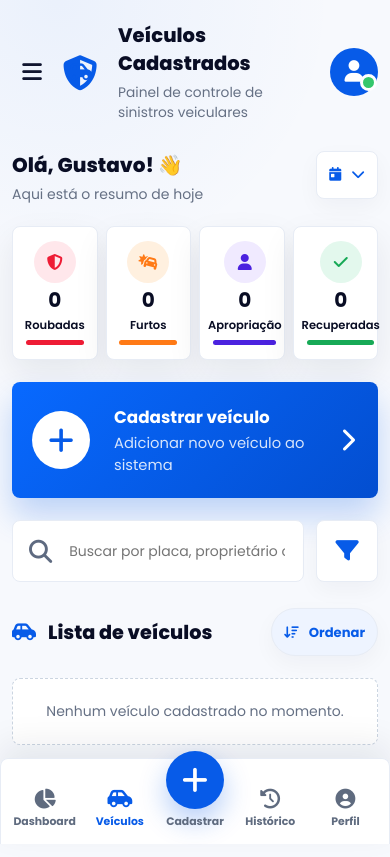
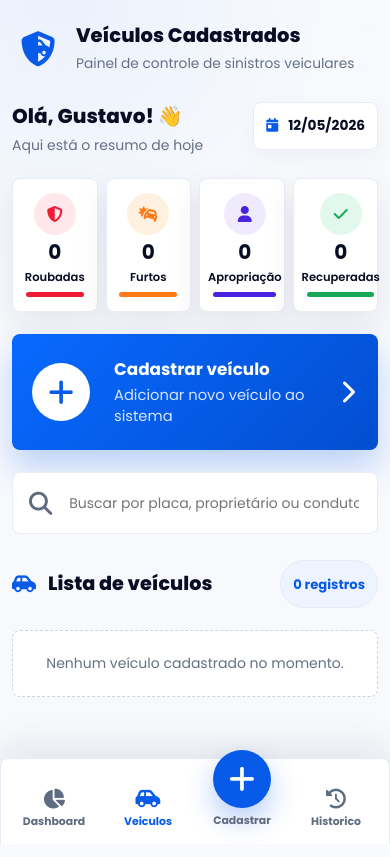
Before and after one commit to GustavoTech10/sistema-sinistros-veiculares, a PHP site: page / in a window 390 px wide. Run offline with PHP 8.4, Linux system fonts and the light colour scheme; data that the repository does not hold is empty.

Commit message:
Refine responsive layout and remove unused controls

```diff
--- a/includes/footer.php
+++ b/includes/footer.php
@@ -1,28 +1,31 @@
-            <nav class="bottom-nav" aria-label="Navegação principal">
+            <nav class="bottom-nav" aria-label="Navegacao principal">
                 <a href="dashboard.php" class="bottom-nav-link<?php echo navActive('dashboard.php', $currentPage); ?>">
                     <i class="fas fa-chart-pie"></i>
                     <span>Dashboard</span>
                 </a>
                 <a href="index.php" class="bottom-nav-link<?php echo navActive('index.php', $currentPage); ?>">
                     <i class="fas fa-car-side"></i>
-                    <span>Veículos</span>
+                    <span>Veiculos</span>
                 </a>
-                <a href="cadastrar.php" class="bottom-nav-link nav-primary<?php echo navActive('cadastrar.php', $currentPage); ?>">
-                    <i class="fas fa-plus"></i>
-                    <span>Cadastrar</span>
-                </a>
+                <?php if ($currentPage === 'index.php'): ?>
+                    <button type="button" class="bottom-nav-link nav-primary open-register-modal">
+                        <i class="fas fa-plus"></i>
+                        <span>Cadastrar</span>
+                    </button>
+                <?php else: ?>
+                    <a href="cadastrar.php" class="bottom-nav-link nav-primary<?php echo navActive('cadastrar.php', $currentPage); ?>">
+                        <i class="fas fa-plus"></i>
+                        <span>Cadastrar</span>
+                    </a>
+                <?php endif; ?>
                 <a href="historico.php" class="bottom-nav-link<?php echo navActive('historico.php', $currentPage); ?>">
                     <i class="fas fa-clock-rotate-left"></i>
-                    <span>Histórico</span>
-                </a>
-                <a href="index.php" class="bottom-nav-link">
-                    <i class="fas fa-circle-user"></i>
-                    <span>Perfil</span>
+                    <span>Historico</span>
                 </a>
             </nav>
         </main>
     </div>
     <script src="https://cdn.jsdelivr.net/npm/chart.js"></script>
-    <script src="script.js?v=app-20260512-1"></script>
+    <script src="script.js?v=app-20260512-2"></script>
 </body>
 </html>
--- a/includes/header.php
+++ b/includes/header.php
@@ -25,9 +25,6 @@ function navActive($file, $currentPage) {
     <div class="app-shell">
         <main class="main-content">
             <header class="app-header">
-                <button class="menu-button" type="button" aria-label="Abrir menu">
-                    <i class="fas fa-bars"></i>
-                </button>
                 <a class="brand-mark" href="index.php" aria-label="Inicio">
                     <i class="fas fa-shield-halved"></i>
                     <i class="fas fa-car-side"></i>
@@ -36,8 +33,22 @@ function navActive($file, $currentPage) {
                     <h1><?php echo htmlspecialchars($pageTitle, ENT_QUOTES, 'UTF-8'); ?></h1>
                     <p>Painel de controle de sinistros veiculares</p>
                 </div>
-                <a class="profile-pill" href="index.php" aria-label="Perfil">
-                    <i class="fas fa-user"></i>
-                    <span></span>
-                </a>
+                <nav class="desktop-nav" aria-label="Navegacao principal">
+                    <a href="dashboard.php" class="<?php echo navActive('dashboard.php', $currentPage); ?>">
+                        <i class="fas fa-chart-pie"></i>
+                        <span>Dashboard</span>
+                    </a>
+                    <a href="index.php" class="<?php echo navActive('index.php', $currentPage); ?>">
+                        <i class="fas fa-car-side"></i>
+                        <span>Veiculos</span>
+                    </a>
+                    <a href="historico.php" class="<?php echo navActive('historico.php', $currentPage); ?>">
+                        <i class="fas fa-clock-rotate-left"></i>
+                        <span>Historico</span>
+                    </a>
+                </nav>
+                <div class="header-date">
+                    <i class="fas fa-calendar-day"></i>
+                    <strong><?php echo date('d/m/Y'); ?></strong>
+                </div>
             </header>
--- a/index.php
+++ b/index.php
@@ -157,11 +157,10 @@ foreach ($veiculos as $veiculo) {
             <h2>Olá, Gustavo! <span>👋</span></h2>
             <p>Aqui está o resumo de hoje</p>
         </div>
-        <button class="date-chip" type="button">
+        <div class="date-chip">
             <i class="fas fa-calendar-day"></i>
             <strong><?php echo date('d/m/Y'); ?></strong>
-            <i class="fas fa-chevron-down"></i>
-        </button>
+        </div>
     </div>
 
     <div class="summary-grid">
@@ -207,19 +206,16 @@ foreach ($veiculos as $veiculo) {
         <i class="fas fa-chevron-right"></i>
     </button>
 
-    <div class="search-row">
+    <div class="search-row compact">
         <label class="search-box">
             <i class="fas fa-magnifying-glass"></i>
             <input id="searchInput" type="text" placeholder="Buscar por placa, proprietário ou condutor" />
         </label>
-        <button class="filter-button" type="button" aria-label="Filtrar">
-            <i class="fas fa-filter"></i>
-        </button>
     </div>
 
     <div class="list-heading">
         <h3><i class="fas fa-car-side"></i> Lista de veículos</h3>
-        <button type="button"><i class="fas fa-arrow-down-wide-short"></i> Ordenar</button>
+        <span><?php echo count($veiculos); ?> registros</span>
     </div>
 
     <div class="vehicle-list" id="vehiclesList">
@@ -255,18 +251,15 @@ foreach ($veiculos as $veiculo) {
                     <small><i class="fas fa-location-dot"></i> <?php echo sanitize($veiculo['cidade']); ?></small>
                     <small><i class="fas fa-calendar-day"></i> <?php echo formatarDataHora($veiculo['status_data']); ?></small>
                     <div class="vehicle-actions">
-                        <a href="editar.php?id=<?php echo $veiculo['id']; ?>" title="Editar"><i class="fas fa-pen"></i></a>
-                        <button type="button" class="status-btn" data-id="<?php echo $veiculo['id']; ?>" data-placa="<?php echo sanitize($veiculo['placa']); ?>" title="Trocar status"><i class="fas fa-right-left"></i></button>
-                        <a href="historico.php?id=<?php echo $veiculo['id']; ?>" title="Histórico"><i class="fas fa-clock-rotate-left"></i></a>
+                        <a href="editar.php?id=<?php echo $veiculo['id']; ?>" title="Editar"><i class="fas fa-pen"></i><span>Editar</span></a>
+                        <button type="button" class="status-btn" data-id="<?php echo $veiculo['id']; ?>" data-placa="<?php echo sanitize($veiculo['placa']); ?>" title="Trocar status"><i class="fas fa-right-left"></i><span>Status</span></button>
+                        <a href="historico.php?id=<?php echo $veiculo['id']; ?>" title="Histórico"><i class="fas fa-clock-rotate-left"></i><span>Historico</span></a>
                         <?php if ($veiculo['tipo_veiculo'] === 'Moto' && normalizarTexto($veiculo['status_atual']) === 'Em Oficina'): ?>
-                            <button type="button" class="budget-btn" data-id="<?php echo $veiculo['id']; ?>" data-placa="<?php echo sanitize($veiculo['placa']); ?>" title="Orçamento"><i class="fas fa-file-invoice-dollar"></i></button>
+                            <button type="button" class="budget-btn" data-id="<?php echo $veiculo['id']; ?>" data-placa="<?php echo sanitize($veiculo['placa']); ?>" title="Orçamento"><i class="fas fa-file-invoice-dollar"></i><span>Orcamento</span></button>
                         <?php endif; ?>
-                        <button type="button" class="delete-btn danger-action" data-id="<?php echo $veiculo['id']; ?>" data-placa="<?php echo sanitize($veiculo['placa']); ?>" title="Excluir"><i class="fas fa-trash"></i></button>
+                        <button type="button" class="delete-btn danger-action" data-id="<?php echo $veiculo['id']; ?>" data-placa="<?php echo sanitize($veiculo['placa']); ?>" title="Excluir"><i class="fas fa-trash"></i><span>Excluir</span></button>
                     </div>
                 </div>
-                <a class="card-chevron" href="editar.php?id=<?php echo $veiculo['id']; ?>" aria-label="Editar veículo">
-                    <i class="fas fa-chevron-right"></i>
-                </a>
             </article>
         <?php endforeach; ?>
     </div>
--- a/style.css
+++ b/style.css
@@ -59,32 +59,28 @@ button {
 
 .main-content {
     min-height: 100vh;
-    padding: 28px 22px 112px;
+    padding: 30px 28px 42px;
 }
 
 .app-header {
     display: grid;
-    grid-template-columns: 42px 68px minmax(0, 1fr) 58px;
+    grid-template-columns: 68px minmax(260px, 1fr) auto auto;
     align-items: center;
-    gap: 14px;
-    margin-bottom: 34px;
+    gap: 18px;
+    margin-bottom: 28px;
+    padding: 18px;
+    border: 1px solid var(--line);
+    border-radius: var(--radius);
+    background: rgba(255, 255, 255, 0.78);
+    box-shadow: 0 12px 28px rgba(17, 24, 39, 0.05);
+    backdrop-filter: blur(12px);
 }
 
-.menu-button,
-.profile-pill,
-.filter-button,
 .vehicle-actions a,
 .vehicle-actions button,
 .modal-close {
     border: 0;
     background: transparent;
-}
-
-.menu-button {
-    width: 40px;
-    height: 40px;
-    color: #10152f;
-    font-size: 1.4rem;
 }
 
 .brand-mark {
@@ -121,27 +117,40 @@ button {
     color: var(--muted);
 }
 
-.profile-pill {
-    position: relative;
-    width: 58px;
-    height: 58px;
-    display: grid;
-    place-items: center;
-    border-radius: 50%;
-    background: var(--primary);
-    color: #fff;
-    font-size: 1.35rem;
+.desktop-nav {
+    display: inline-flex;
+    align-items: center;
+    gap: 8px;
 }
 
-.profile-pill span {
-    position: absolute;
-    right: 1px;
-    bottom: 5px;
-    width: 17px;
-    height: 17px;
-    border: 3px solid #fff;
-    border-radius: 50%;
-    background: #35c76c;
+.desktop-nav a,
+.header-date {
+    min-height: 46px;
+    display: inline-flex;
+    align-items: center;
+    justify-content: center;
+    gap: 9px;
+    padding: 0 14px;
+    border: 1px solid var(--line);
+    border-radius: var(--radius);
+    background: #fff;
+    color: #4d5870;
+    font-size: 0.9rem;
+    font-weight: 800;
+}
+
+.desktop-nav a.active {
+    border-color: #cfe0ff;
+    background: #eaf2ff;
+    color: var(--primary);
+}
+
+.header-date {
+    color: var(--text);
+}
+
+.header-date i {
+    color: var(--primary);
 }
 
 .home-screen,
@@ -173,7 +183,7 @@ button {
 }
 
 .date-chip,
-.list-heading button {
+.list-heading span {
     min-height: 54px;
     display: inline-flex;
     align-items: center;
@@ -334,8 +344,7 @@ button {
 
 .search-row {
     display: grid;
-    grid-template-columns: minmax(0, 1fr) 76px;
-    gap: 12px;
+    grid-template-columns: minmax(0, 1fr);
 }
 
 .search-box {
@@ -363,16 +372,6 @@ button {
     background: transparent;
 }
 
-.filter-button {
-    min-height: 72px;
-    border: 1px solid var(--line);
-    border-radius: var(--radius);
-    background: var(--surface);
-    color: var(--primary);
-    font-size: 1.45rem;
-    box-shadow: 0 8px 22px rgba(17, 24, 39, 0.04);
-}
-
 .list-heading {
     margin-top: 4px;
 }
@@ -384,24 +383,27 @@ button {
     font-size: 1.2rem;
 }
 
-.list-heading button {
+.list-heading span {
     min-height: 48px;
     border-radius: 999px;
     color: var(--primary);
     font-weight: 700;
     background: #eef4ff;
+    padding: 0 16px;
+    box-shadow: none;
 }
 
 .vehicle-list {
     display: grid;
-    gap: 12px;
+    grid-template-columns: repeat(2, minmax(0, 1fr));
+    gap: 14px;
 }
 
 .vehicle-card {
     display: grid;
-    grid-template-columns: 96px minmax(0, 1fr) 22px;
+    grid-template-columns: 82px minmax(0, 1fr);
     align-items: center;
-    gap: 18px;
+    gap: 16px;
     min-height: 132px;
     padding: 20px 22px;
     border: 1px solid var(--line);
@@ -521,20 +531,15 @@ button {
     color: var(--danger);
 }
 
-.card-chevron {
-    color: #687386;
-    font-size: 1.35rem;
-}
-
 .bottom-nav {
     position: fixed;
     left: 50%;
     bottom: 0;
     z-index: 80;
-    width: min(100%, 920px);
+    width: min(100%, 1240px);
     transform: translateX(-50%);
-    display: grid;
-    grid-template-columns: repeat(5, 1fr);
+    display: none;
+    grid-template-columns: repeat(4, 1fr);
     align-items: end;
     gap: 4px;
     min-height: 92px;
@@ -552,6 +557,8 @@ button {
     display: grid;
     justify-items: center;
     gap: 5px;
+    border: 0;
+    background: transparent;
     color: #5f6b7f;
     font-size: 0.77rem;
     font-weight: 700;
@@ -984,8 +991,17 @@ button {
     }
 
     .app-header {
-        grid-template-columns: 38px 62px minmax(0, 1fr) 54px;
-        gap: 10px;
+        grid-template-columns: 58px minmax(0, 1fr);
+        gap: 12px;
+        padding: 0;
+        border: 0;
+        background: transparent;
+        box-shadow: none;
+    }
+
+    .desktop-nav,
+    .header-date {
+        display: none;
     }
 
     .brand-copy h1 {
@@ -1049,12 +1065,7 @@ button {
         font-size: 0.92rem;
     }
 
-    .search-row {
-        grid-template-columns: minmax(0, 1fr) 62px;
-    }
-
-    .search-box,
-    .filter-button {
+    .search-box {
         min-height: 62px;
     }
 
@@ -1126,7 +1157,7 @@ button {
     }
 
     .app-header {
-        grid-template-columns: 32px 54px minmax(0, 1fr) 48px;
+        grid-template-columns: 52px minmax(0, 1fr);
         margin-bottom: 28px;
     }
 
@@ -1134,11 +1165,6 @@ button {
         width: 52px;
         height: 52px;
         font-size: 2.2rem;
-    }
-
-    .profile-pill {
-        width: 48px;
-        height: 48px;
     }
 
     .summary-grid {
@@ -1173,17 +1199,13 @@ button {
         grid-template-columns: minmax(0, 1fr) auto;
     }
 
-    .date-chip strong {
-        display: none;
-    }
-
-    .list-heading button {
+    .list-heading span {
         padding: 0 12px;
         font-size: 0.82rem;
     }
 
     .vehicle-card {
-        grid-template-columns: 64px minmax(0, 1fr) 12px;
+        grid-template-columns: 64px minmax(0, 1fr);
         padding: 14px 12px;
     }
 
```
Also changed, not shown: other parts of style.css (+39 -9 lines).
